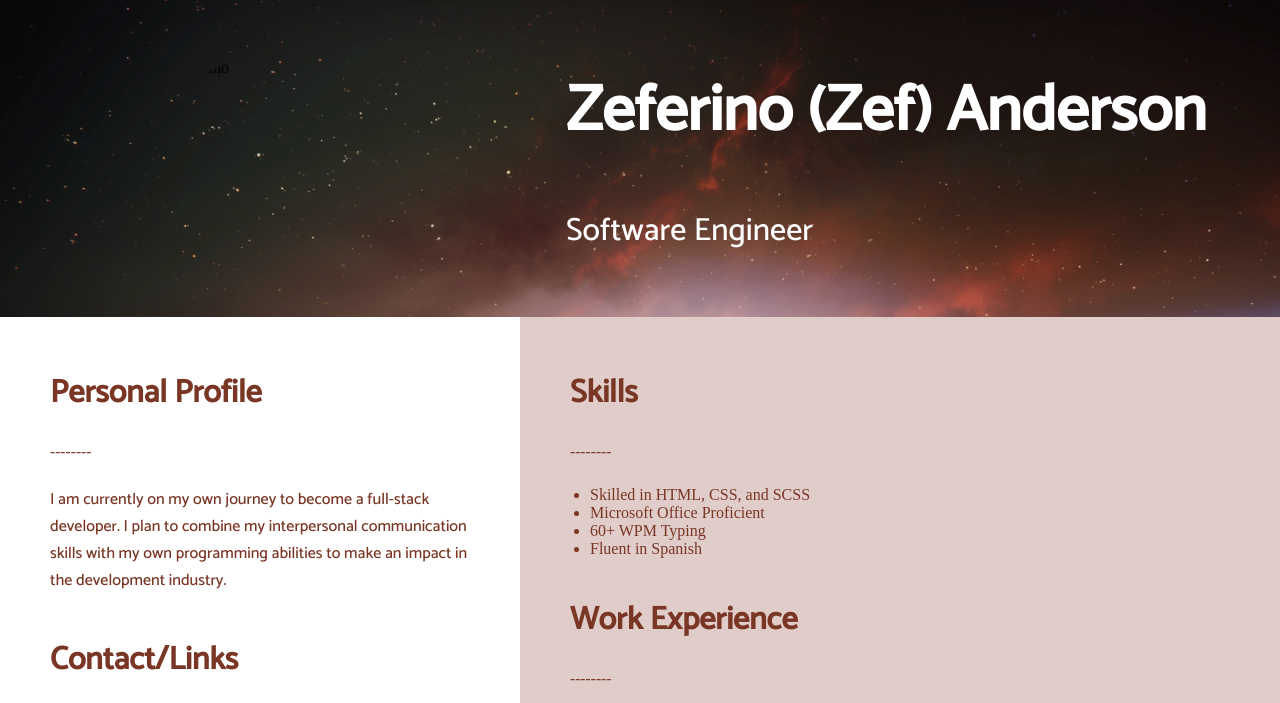
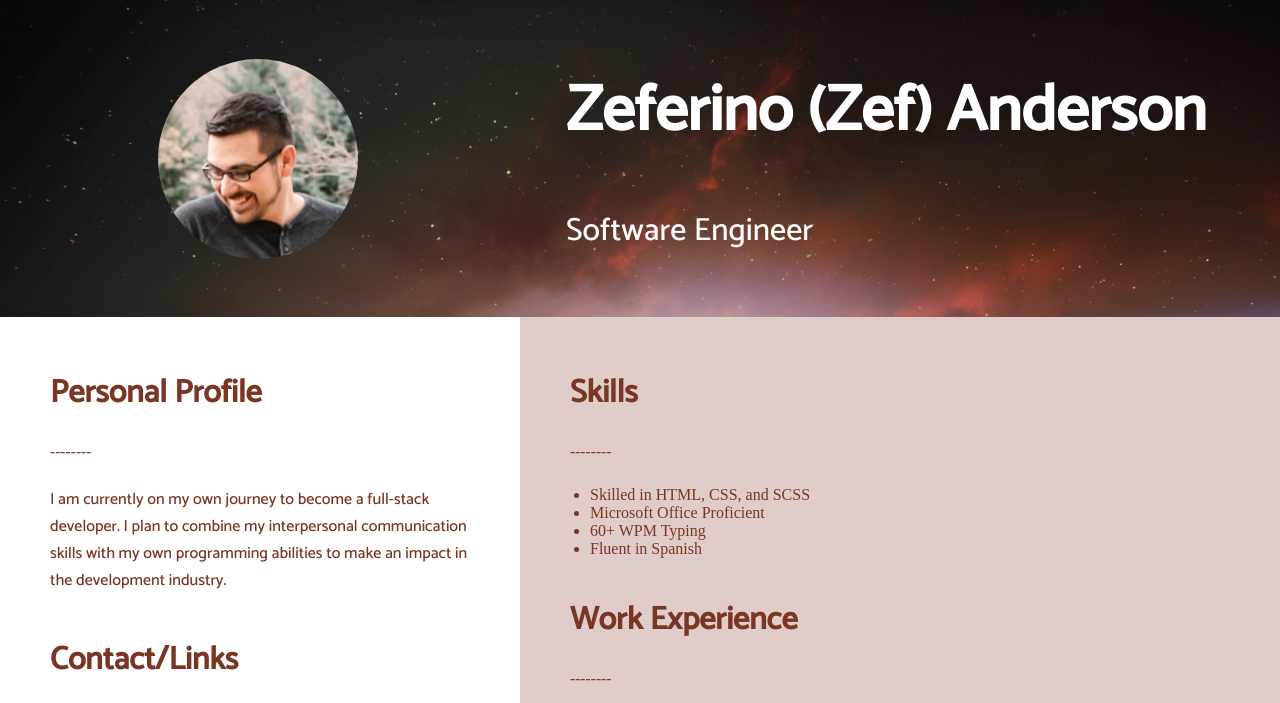
Before and after one commit to ZefAnderson/ResumeMockupDesign, a plain HTML site: page index.html in a window 1280 px wide. Shown: the top 703 px of the page. Drawn offline with Linux system fonts and the light colour scheme.

Commit message:
actually fixed image issue

```diff
--- a/index.html
+++ b/index.html
@@ -17,7 +17,7 @@
 <body>
     <div class="top">
         <div class="profilepic">
-            <img id="profile" src="i/Zef.png" alt="Zeferino">
+            <img id="profile" src="images/Zef.png" alt="Zeferino">
         </div>
         <div class="banner">
             <h1>Zeferino (Zef) Anderson</h1>
```
